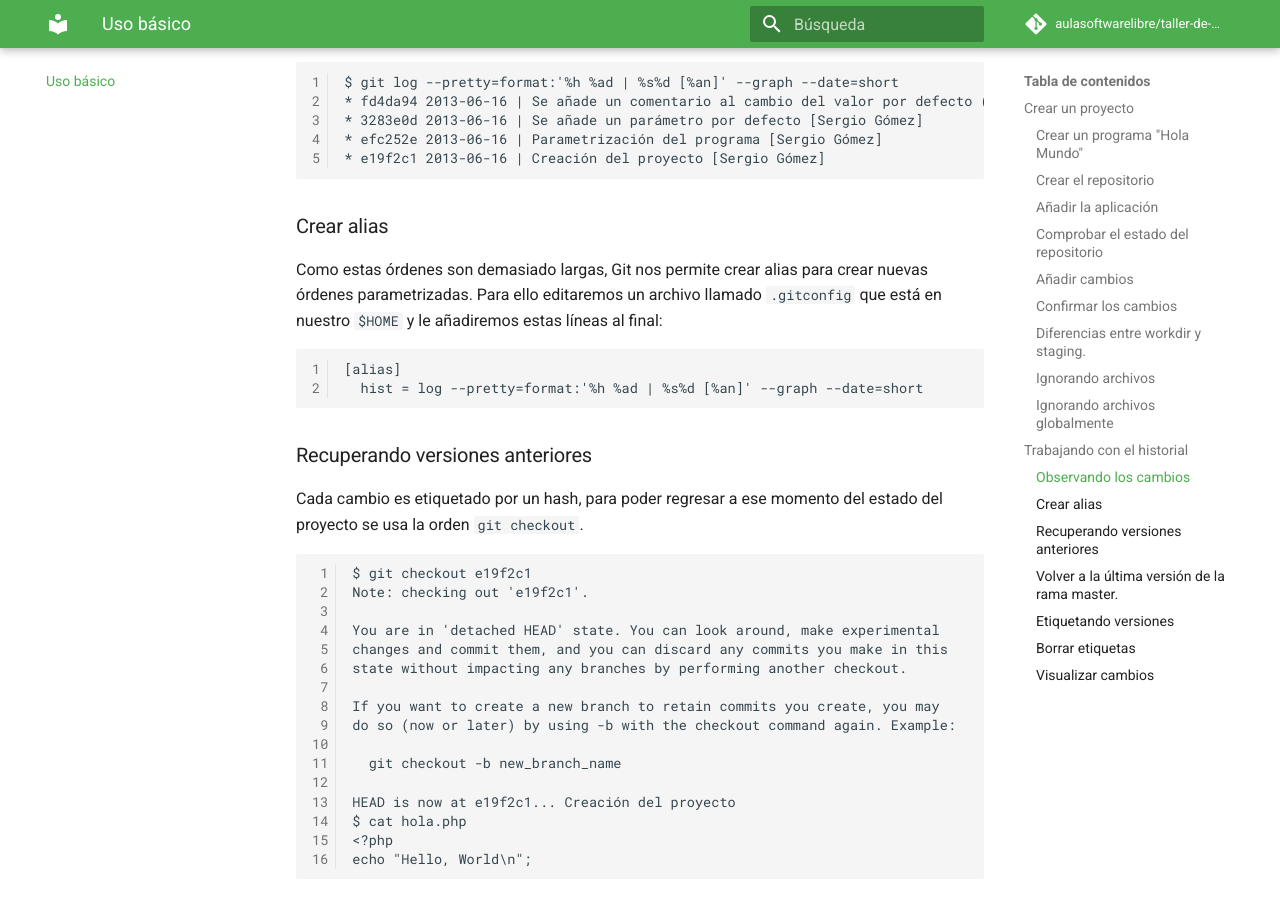
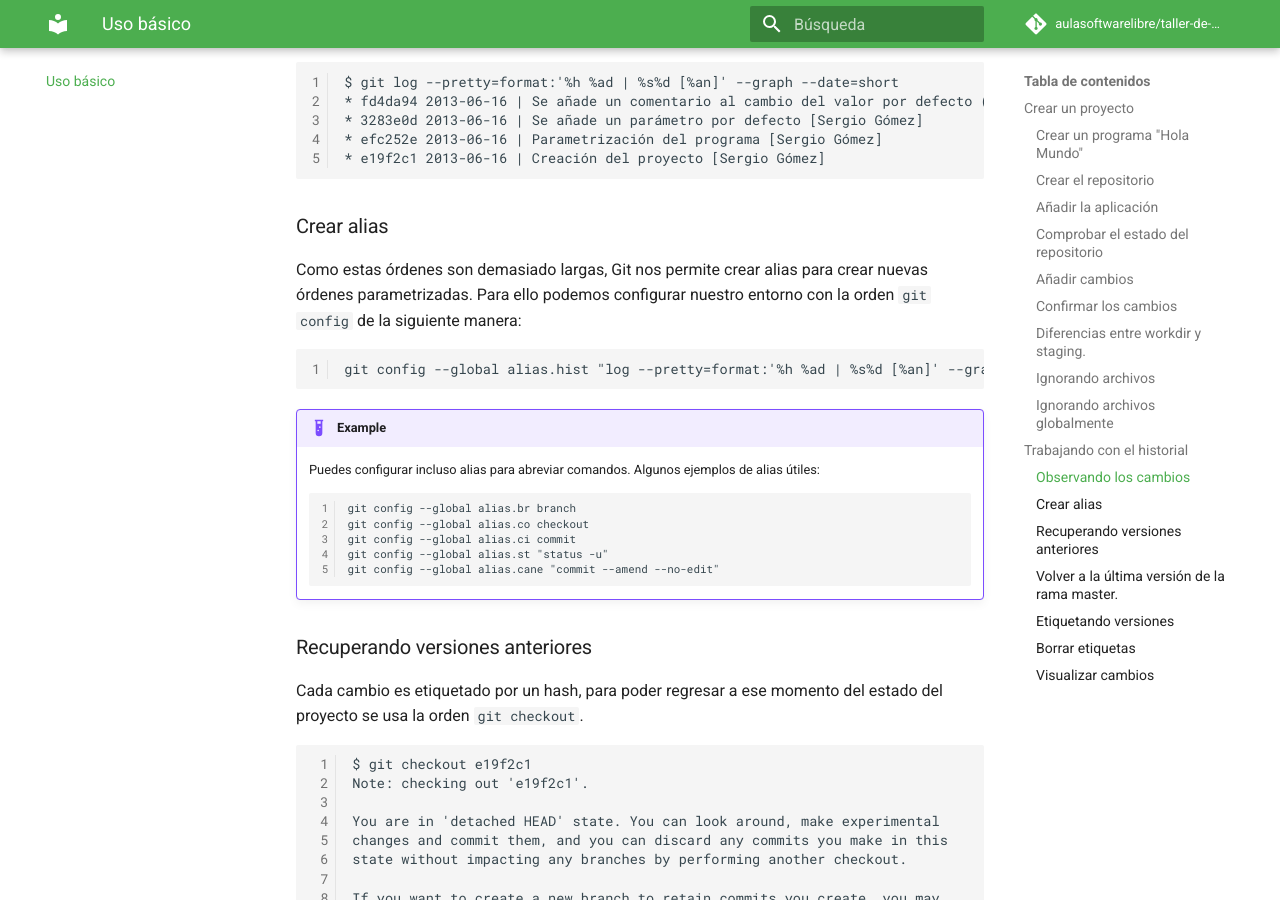
Before and after one commit to aulasoftwarelibre/taller-de-git, an MkDocs documentation site: the page built from docs/usobasico.md, in a window 1280 px wide and 900 px high, scrolled down 6884 px. Built offline with MkDocs 1.6.1 and Material for MkDocs 9.7.7, drawn with Linux system fonts in a browser that asks for light colours; comment, search, counter and statistics services are not loaded.

Commit message:
Updated alias section

```diff
--- a/docs/usobasico.md
+++ b/docs/usobasico.md
@@ -300,10 +300,18 @@ Una versión muy útil de `git log` es la siguiente, pues nos permite ver en que
 
 ### Crear alias
 
-Como estas órdenes son demasiado largas, Git nos permite crear alias para crear nuevas órdenes parametrizadas. Para ello editaremos un archivo llamado `.gitconfig` que está en nuestro `$HOME` y le añadiremos estas líneas al final:
+Como estas órdenes son demasiado largas, Git nos permite crear alias para crear nuevas órdenes parametrizadas. Para ello podemos configurar nuestro entorno con la orden `git config` de la siguiente manera:
 
-    [alias]
-      hist = log --pretty=format:'%h %ad | %s%d [%an]' --graph --date=short
+    git config --global alias.hist "log --pretty=format:'%h %ad | %s%d [%an]' --graph --date=short"
+
+!!! example
+    Puedes configurar incluso alias para abreviar comandos. Algunos ejemplos de alias útiles:
+
+        git config --global alias.br branch
+        git config --global alias.co checkout
+        git config --global alias.ci commit
+        git config --global alias.st "status -u"
+        git config --global alias.cane "commit --amend --no-edit"
 
 
 ### Recuperando versiones anteriores
```
